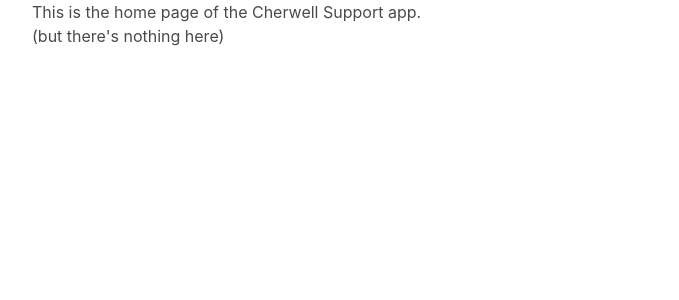
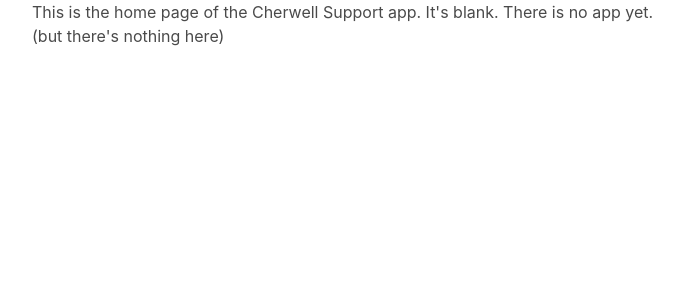
Before and after one commit to jmontae/polus-frontend, a Vue app: page / in a window 1280 px wide. Shown: the top 300 px of the page, without its empty margins (32-711 px from the left). Built offline with nearby package versions, Linux system fonts and the light colour scheme.

Commit message:
made change to test webhook

```diff
--- a/src/components/Home.vue
+++ b/src/components/Home.vue
@@ -1,6 +1,6 @@
 <template>
 	<div class="home">
-		<h1>This is the home page of the Cherwell Support app.</h1>
+		<h1>This is the home page of the Cherwell Support app. It's blank. There is no app yet.</h1>
 		<h2>(but there's nothing here)</h2>
 	</div>
 </template>
```
